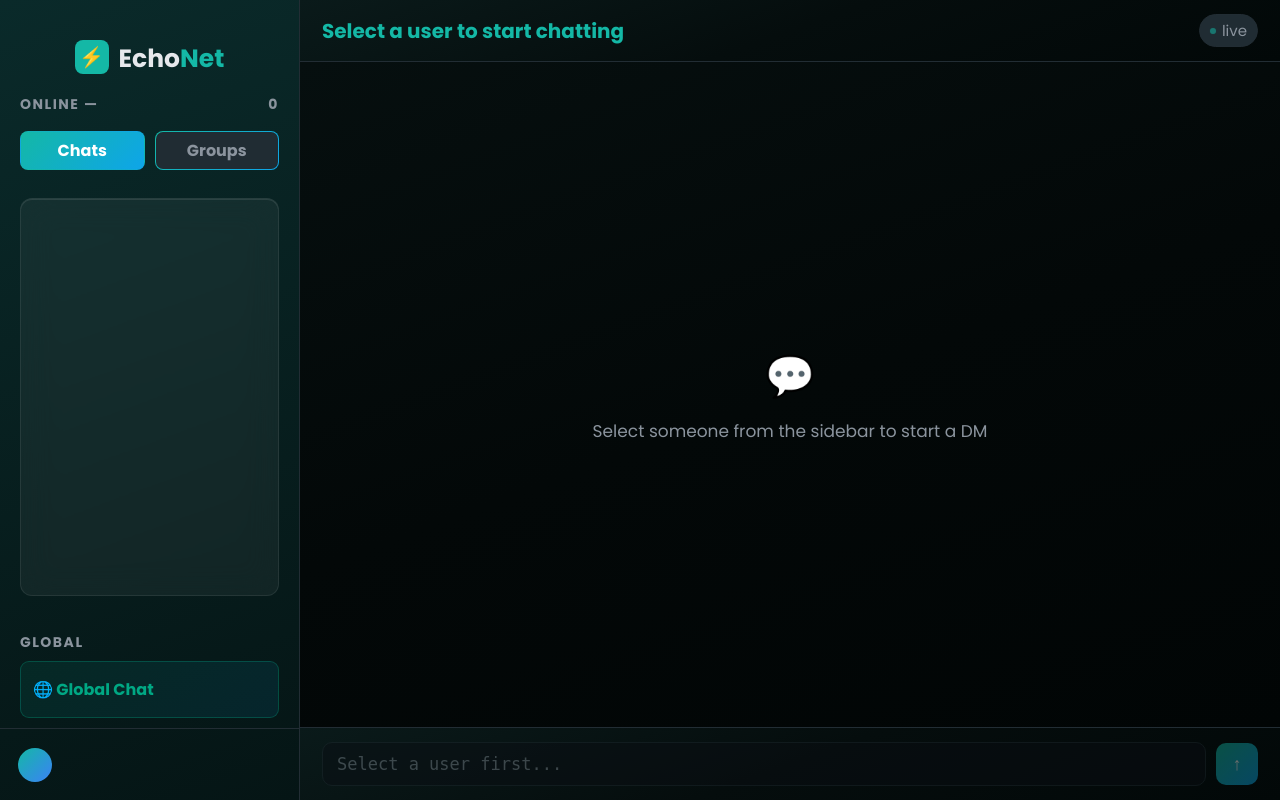
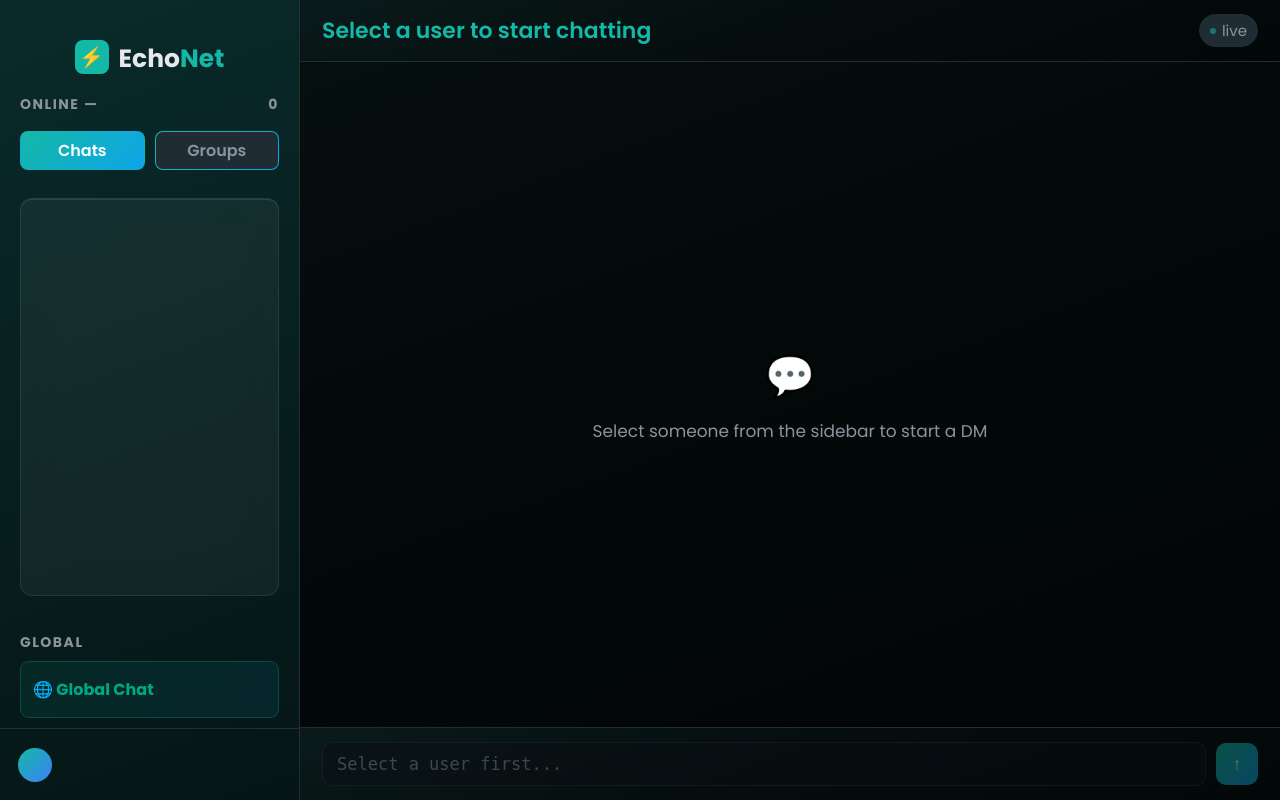
Before and after one commit to ishfak-akbar/echo-net-chat-room, a Flask app: template templates/chat.html in a window 1280 px wide. Run offline with Flask 3, Linux system fonts and the light colour scheme; the template is opened without the code that fills it, so the values that code supplies are empty; some libraries are stand-ins or nearby versions.

Commit message:
Update font-size and weight of chat title and tabs

```diff
--- a/templates/chat.html
+++ b/templates/chat.html
@@ -140,7 +140,7 @@
         padding: 6px 0;
         font-family: inherit;
         font-size: 16px;
-        font-weight: 700;
+        font-weight: 600;
         border-radius: 8px;
         cursor: pointer;
         background: var(--surface2);
@@ -280,8 +280,8 @@
         justify-content: space-between;
       }
       .chat-title {
-        font-size: 20px;
-        font-weight: 700;
+        font-size: 22px;
+        font-weight: 600;
         color: #14b8a6;
       }
       .chat-title.active {
```
